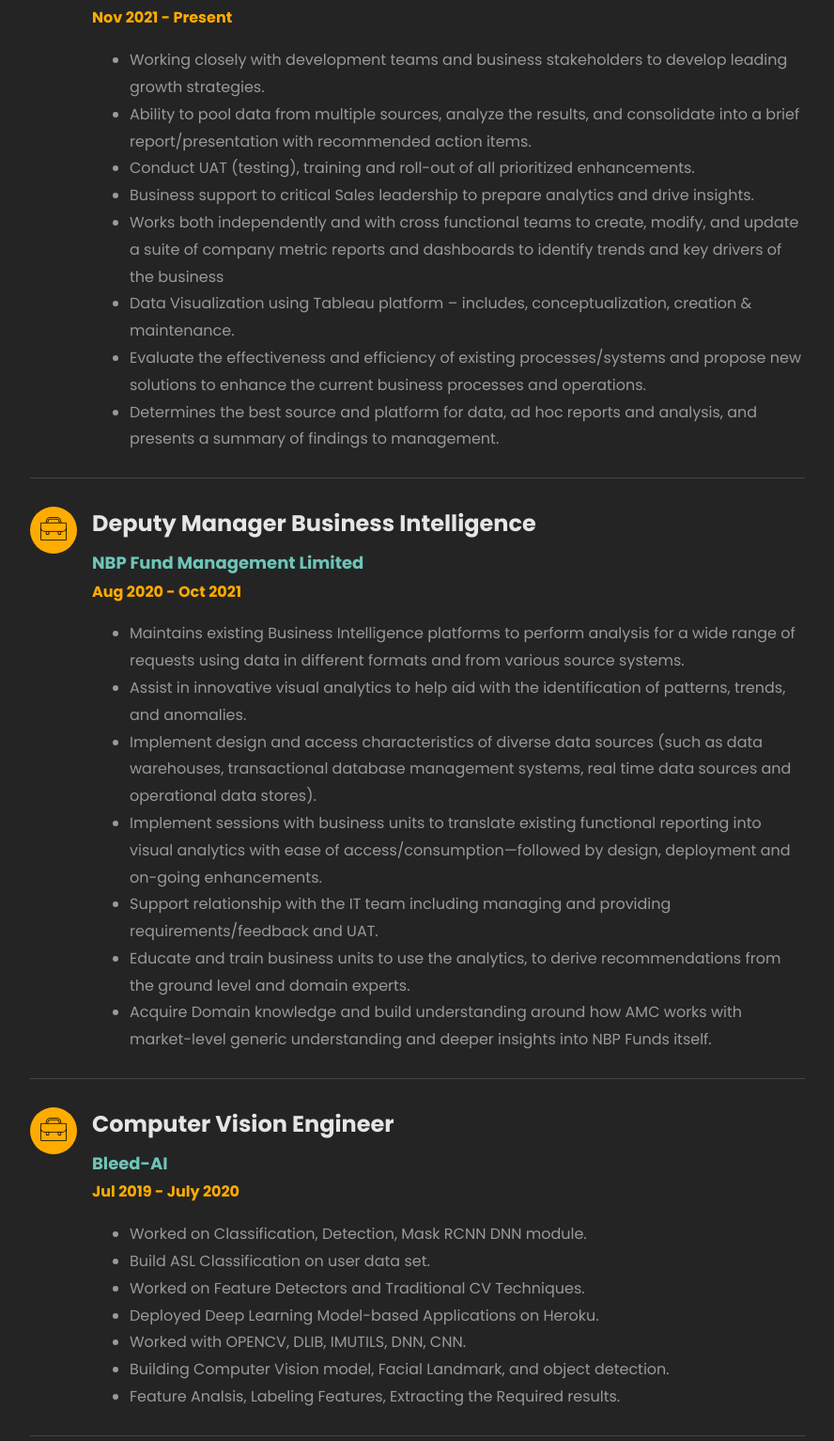
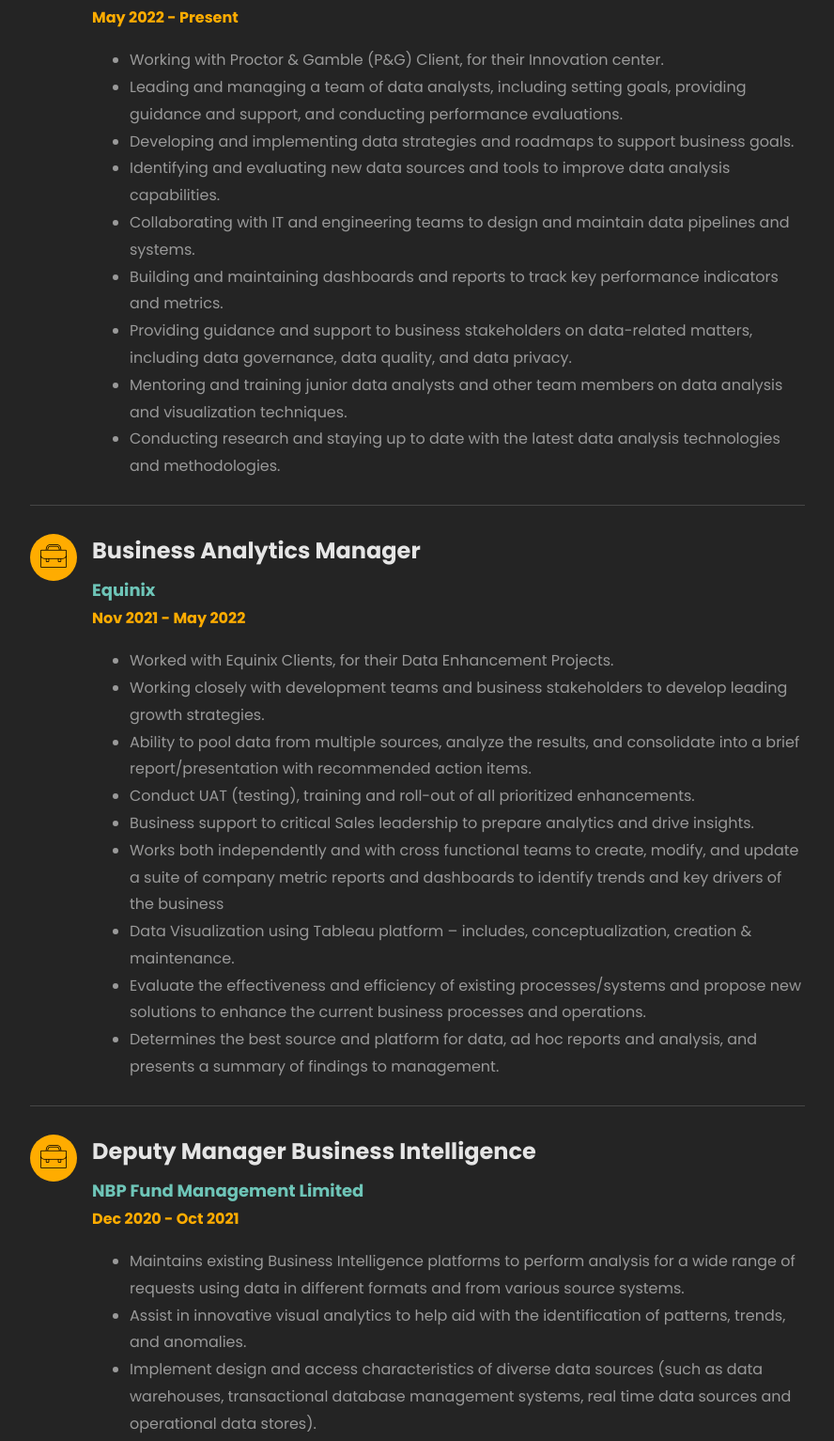
Before and after one commit to pardeep-kesnani1234/pardeep-kesnani1234.github.io, a plain HTML site: page index.html in a window 1280 px wide. Shown: the part 1026-2559 px from the top of the page at 94% size, without its empty margins (338-1226 px from the left). Drawn offline with nearby package versions, Linux system fonts and the light colour scheme; no server answers; files whose address does not match are found by name.

Commit message:
Update index.html
vaporvm update

```diff
--- a/index.html
+++ b/index.html
@@ -143,6 +143,40 @@
 
 										  <div id="page-2" class= "page two">
 					  	<h2 class="heading">Experience</h2>
+
+					    <div class="resume-wrap d-flex ftco-animate">
+					    	<div class="icon d-flex align-items-center justify-content-center">
+					    		<span class="flaticon-suitcase"></span>
+					    	</div>
+							<div class="text pl-3">
+		    					<h2>Senior Data Analyst</h2>
+		    					<span class="position">VaporVM </span>
+		    					<p class="date">May 2022  - Present</p>
+		    					<ul>
+
+
+
+
+<li>Working with Proctor & Gamble (P&G) Client, for their Innovation center.</li>
+<li> Leading and managing a team of data analysts, including setting goals, providing guidance and support, and conducting performance evaluations.</li>
+<li> Developing and implementing data strategies and roadmaps to support business goals.</li>
+<li> Identifying and evaluating new data sources and tools to improve data analysis capabilities.</li>
+<li> Collaborating with IT and engineering teams to design and maintain data pipelines and systems.</li>
+<li> Building and maintaining dashboards and reports to track key performance indicators and metrics.</li>
+<li> Providing guidance and support to business stakeholders on data-related matters, including data governance, data quality, and data privacy. </li>
+<li> Mentoring and training junior data analysts and other team members on data analysis and visualization techniques.</li>
+<li> Conducting research and staying up to date with the latest data analysis technologies and methodologies.</li>
+
+
+		    					</ul>
+		    				</div>
+
+						</div>
+
+
+
+
+
 					    <div class="resume-wrap d-flex ftco-animate">
 					    	<div class="icon d-flex align-items-center justify-content-center">
 					    		<span class="flaticon-suitcase"></span>
@@ -150,10 +184,11 @@
 							<div class="text pl-3">
 		    					<h2>Business Analytics Manager</h2>
 		    					<span class="position">Equinix </span>
-		    					<p class="date">Nov 2021  - Present</p>
+		    					<p class="date">Nov 2021  - May 2022</p>
 		    					<ul>
 
-									<li> Working closely with development teams and business stakeholders to develop leading growth strategies.</li>
+<li> Worked with Equinix Clients, for their Data Enhancement Projects.</li>
+<li> Working closely with development teams and business stakeholders to develop leading growth strategies.</li>
 <li> Ability to pool data from multiple sources, analyze the results, and consolidate into a brief report/presentation with recommended action items. </li>
 <li> Conduct UAT (testing), training and roll-out of all prioritized enhancements. </li>
 <li> Business support to critical Sales leadership to prepare analytics and drive insights. </li>
@@ -174,7 +209,7 @@
 					    	<div class="text pl-3">
 		    					<h2>Deputy Manager Business Intelligence</h2>
 		    					<span class="position">NBP Fund Management Limited</span>
-		    					<p class="date">Aug 2020 - Oct 2021</p>
+		    					<p class="date">Dec 2020 - Oct 2021</p>
 		    					<ul>
 
 <li>Maintains existing Business Intelligence platforms to perform analysis for a wide range of requests using data in different formats and from various source systems.</li>
@@ -194,19 +229,28 @@
 					    		<span class="flaticon-suitcase"></span>
 					    	</div>
 					    	<div class="text pl-3">
-		    					<h2>Computer Vision Engineer</h2>
+		    					<h2>Data Analyst</h2>
 		    					<span class="position">Bleed-AI</span>
-		    					<p class="date">Jul 2019 - July 2020</p>
+		    					<p class="date">May 2018 - Nov 2020</p>
 		    					<ul>
 
 
-<li>Worked on Classification, Detection, Mask RCNN DNN module.</li>
-<li>Build ASL Classification on user data set.</li>
-<li>Worked on Feature Detectors and Traditional CV Techniques.</li>
-<li>Deployed Deep Learning Model-based Applications on Heroku.</li>
-<li>Worked with OPENCV, DLIB, IMUTILS, DNN, CNN.</li>
-<li>Building Computer Vision model, Facial Landmark, and object detection.</li>
-<li>Feature Analsis, Labeling Features, Extracting the Required results.</li>
+<li>Collecting and organizing data from various sources, such as databases, surveys, and market research.</li>
+<li>Cleaning and preparing data for analysis, including checking for errors and ensuring data integrity.</li>
+<li>Analyzing data using statistical and analytical techniques to identify trends and patterns.</li>
+<li>Visualizing data using charts, graphs, and other visualization tools to make it easier to understand and communicate the insights.</li>
+<li>Communicating findings to stakeholders, including management, teams, and clients, through reports and presentations.</li>
+<li>Collaborating with other team members and departments to identify areas for improvement and make recommendations based on data analysis.</li>
+<li>Staying up to date with industry trends and best practices in data analysis and visualization.</li>
+
+
+
+
+
+
+
+
+
 		    					</ul>
 		    				</div>
 	    				</div>
@@ -217,7 +261,7 @@
 					    	<div class="text pl-3">
 		    					<h2>Developer Student Club Lead</h2>
 		    					<span class="position">Google Developers</span>
-		    					<p class="date">May 2019 - Jul 2020</p>
+		    					<p class="date">Apr 2018 - Aug 2019</p>
 		    					<ul>
 <li>Hands-on Training & Workshop on GCP, FLUTTER and Android Devvelopement.</li>
 <li>Outreach initiatives, Sponsorships, Collabrations.</li>
```
